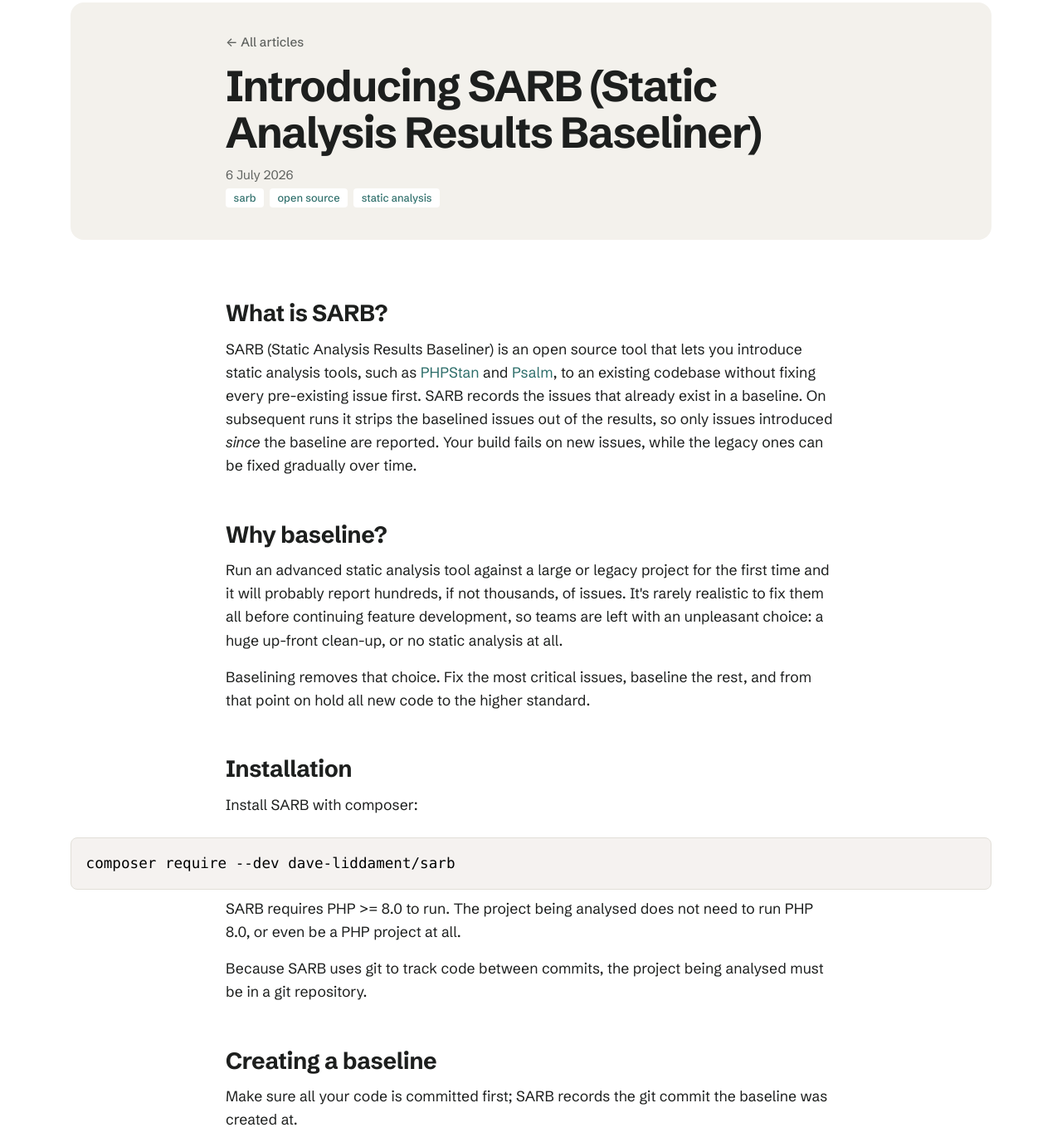
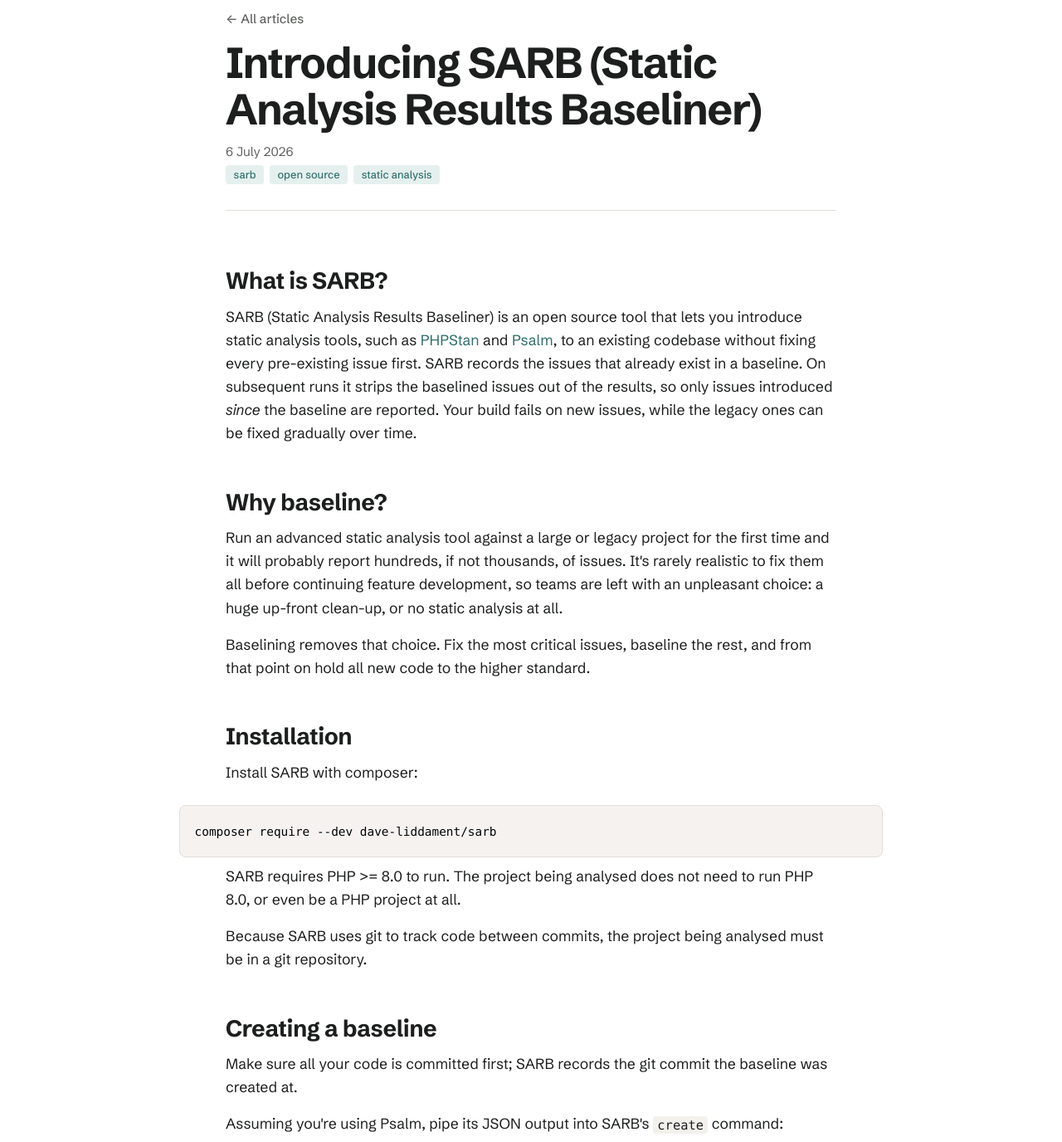
Before and after one commit to DaveLiddament/daveliddament.github.io, a plain HTML site: page articles/introducing-sarb/index.html in a window 1280 px wide. Shown: the part 96-1472 px from the top of the page at 83% size. Drawn offline with Linux system fonts and the light colour scheme.

Commit message:
Update from https://github.com/DaveLiddament/website/commit/ba509a4e8884f3aa38991495a5465b361707b811

```diff
--- a/css/custom.css
+++ b/css/custom.css
@@ -601,17 +601,19 @@ hr {
 
 /* Article */
 /*
- * Text, headings and images sit in a centred column of readable width;
- * code blocks break out to the full page width so long lines don't scroll.
+ * Text, headings and images sit in a centred column of readable width.
+ * Code blocks step out a little on each side so typical lines fit without scrolling.
  */
 .article-body {
     display: grid;
     grid-template-columns:
         [full-start] minmax(0, 1fr)
+        [wide-start] minmax(0, 3.5rem)
         [content-start] min(46rem, 100%)
-        [content-end] minmax(0, 1fr)
+        [content-end] minmax(0, 3.5rem)
+        [wide-end] minmax(0, 1fr)
         [full-end];
-    margin-top: 2.25rem;
+    margin-top: 2rem;
     font-size: 1.1rem;
 }
 
@@ -621,7 +623,13 @@ hr {
 }
 
 .article-body > pre {
-    grid-column: full;
+    grid-column: wide;
+}
+
+.article-body pre,
+.article-body pre code {
+    font-size: 0.9rem;
+    line-height: 1.6;
 }
 
 .back-link {
@@ -637,11 +645,19 @@ hr {
     text-decoration: none;
 }
 
-/* Line the article title up with the centred text column below it. */
-.page-head.page-head-article > * {
+/* Article pages: a plain title on the same column as the text, no grey box. */
+.page-head.page-head-article {
+    padding: 0.5rem 0 1.75rem;
+    background: none;
+    border-bottom: 1px solid var(--line);
+    border-radius: 0;
     max-width: 46rem;
     margin-left: auto;
     margin-right: auto;
+}
+
+.page-head-article .tag-pill {
+    background: var(--tint);
 }
 
 .article-body h2 {
@@ -687,17 +703,21 @@ pre {
 }
 
 /*
- * Inline code moves to the next line whole instead of splitting across lines.
- * Only a snippet wider than the column (e.g. a full error message on a phone) wraps, inside its own box.
+ * Inline code stays on one line on desktop; the longest snippet fits the text column.
+ * Narrow screens let long snippets wrap rather than push the page sideways.
  */
 :not(pre) > code {
-    display: inline-block;
-    max-width: 100%;
-    vertical-align: baseline;
+    white-space: nowrap;
     padding: 0.1em 0.35em;
     background: var(--paper);
     border-radius: 0.25rem;
     color: var(--ink);
+}
+
+@media (max-width: 767.98px) {
+    :not(pre) > code {
+        white-space: normal;
+    }
 }
 
 blockquote {
@@ -721,7 +741,8 @@ blockquote {
         font-size: 1.45rem;
     }
 
-    pre {
+    .article-body pre,
+    .article-body pre code {
         font-size: 0.8rem;
     }
 }
```
